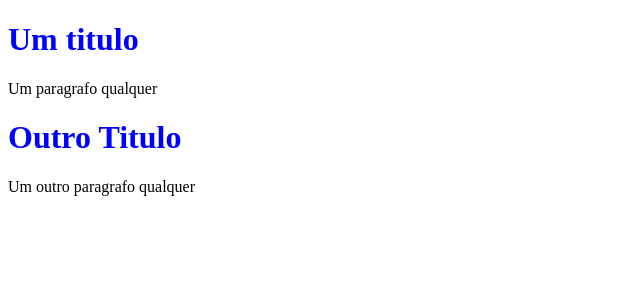
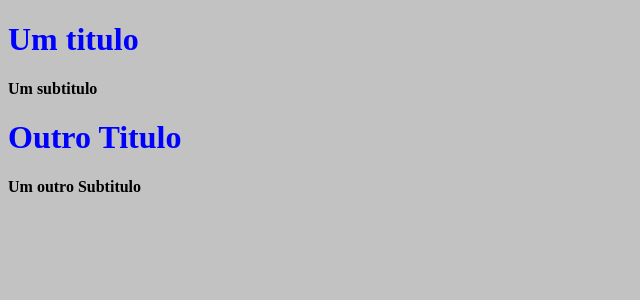
Before and after one commit to WilliamdsMachado/next-react-reactdom-exemplos, a Next.js app: page / in a window 1280 px wide. Shown: the top 300 px of the page, without its empty margins (0-640 px from the left). Built offline with nearby package versions, Linux system fonts and the light colour scheme.

Commit message:
Criado stylo global e subtitulo

```diff
--- /dev/null
+++ b/pages/_app.jsx
@@ -0,0 +1,7 @@
+import '../src/style.css'
+
+function App ({ Component, pageProps}) {
+    return  < Component { ...pageProps} />
+}
+
+export default App
--- a/pages/index.jsx
+++ b/pages/index.jsx
@@ -1,13 +1,13 @@
 import Title from '../src/components/title/Title'
-
+import Subtitle from '../src/components/subtitle/Subtitle'
 
 function HomePage () {
   return (
     <div>
       <Title>Um titulo</Title>
-      <p>Um paragrafo qualquer</p>
+      <Subtitle text="Um subtitulo"/>
       <Title>Outro Titulo</Title>
-      <p>Um outro paragrafo qualquer</p>
+      <Subtitle text="Um outro Subtitulo"/>
     </div>
   )
 }
--- /dev/null
+++ b/src/components/subtitle/Subtitle.jsx
@@ -0,0 +1,12 @@
+/*
+    Exemplo de componente react com props(atributos)
+*/
+
+
+function Subtitle ({ text }) {
+    return (
+        <h4>{ text }</h4>
+    )
+}
+
+export default Subtitle
--- a/src/components/title/Title.jsx
+++ b/src/components/title/Title.jsx
@@ -1,4 +1,8 @@
 import styles from './Title.module.css'
+
+/*
+    Exemplo de componente react com children (Filhos)
+*/
 
 function Title (props) {
     return (
--- /dev/null
+++ b/src/style.css
@@ -0,0 +1,3 @@
+body {
+    background-color: #c2c2c2;
+}
```
